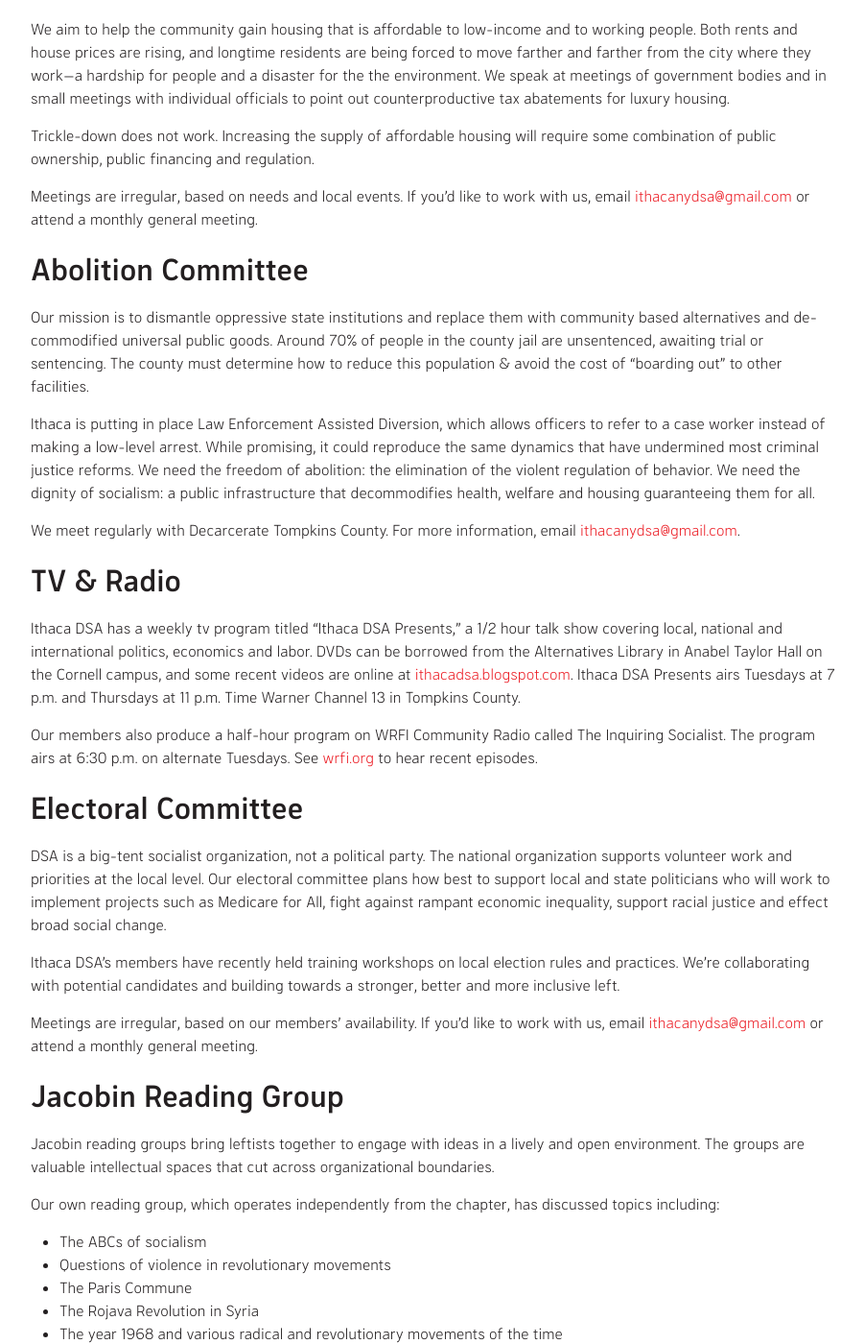
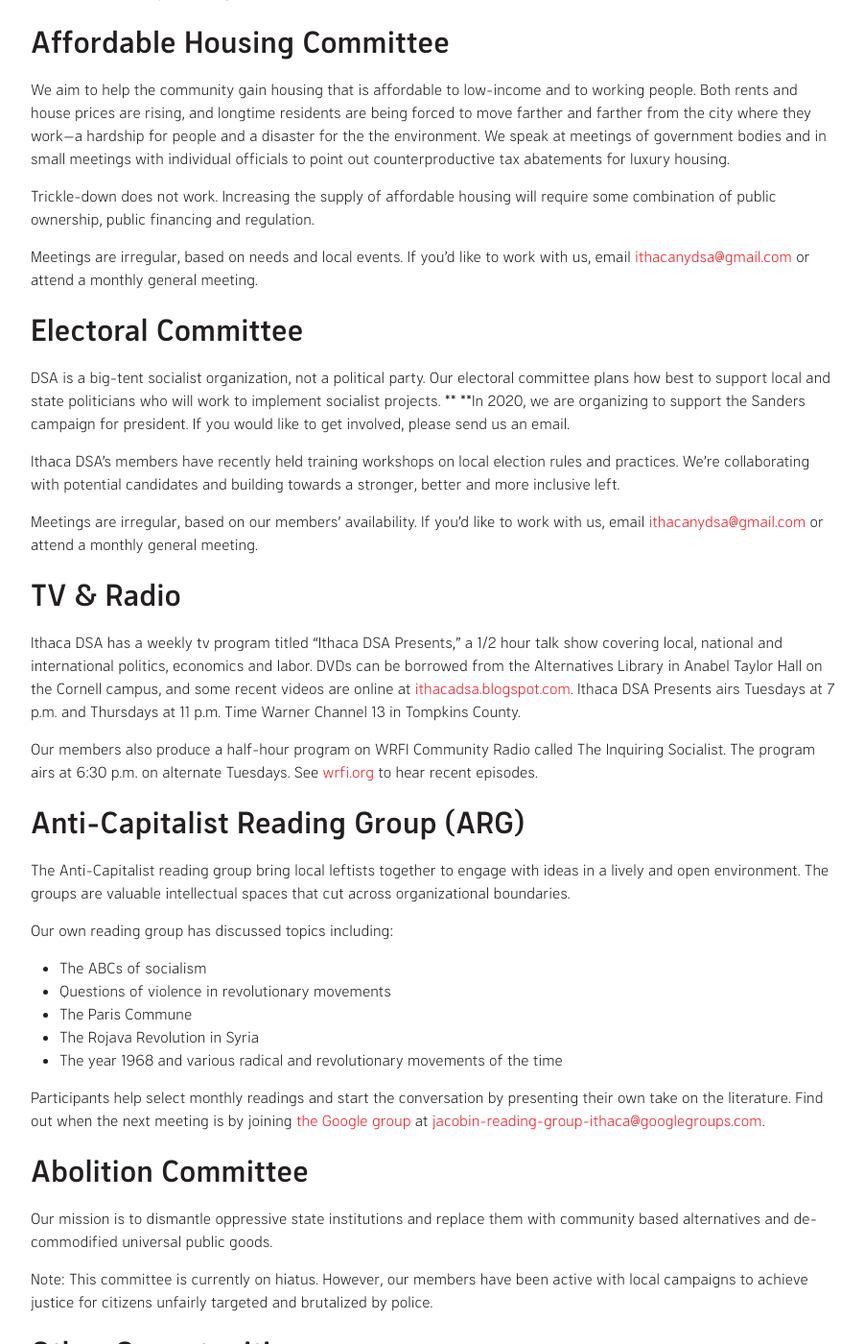
Before and after one commit to ithacadsa/ithacadsa.github.io, a Jekyll site: the page built from committees.md, in a window 1280 px wide and 1400 px high, scrolled down 221 px. Shown: the whole window at 96% size, without its empty margins (188-1089 px from the left). Built offline with Jekyll 4.4.1, drawn with Linux system fonts in a browser that asks for light colours; some of the changed text lies outside the part shown.

Commit message:
Update committees.md

```diff
--- a/committees.md
+++ b/committees.md
@@ -3,6 +3,8 @@
 title: Committees & Working Groups
 permalink: /committees/
 ---
+
+* *Note: All committees are led by members working together as volunteers. If you would like to get involved with these or start one of your own, just reach out.* *
 
 ## Affordable Housing Committee
 
@@ -20,24 +22,18 @@
 with us, email [ithacanydsa@gmail.com][main-email] or attend a monthly general
 meeting.
 
-## Abolition Committee
+## Electoral Committee
 
-Our mission is to dismantle oppressive state institutions and replace them with
-community based alternatives and de-commodified universal public goods. Around
-70% of people in the county jail are unsentenced, awaiting trial or sentencing.
-The county must determine how to reduce this population & avoid the cost of
-“boarding out” to other facilities.
+DSA is a big-tent socialist organization, not a political party. Our
+electoral committee plans how best to support local and state politicians who
+will work to implement socialist projects. ** **In 2020, we are organizing to support the Sanders campaign for president. If you would like to get involved, please send us an email.
 
-Ithaca is putting in place Law Enforcement Assisted Diversion, which allows
-officers to refer to a case worker instead of making a low-level arrest. While
-promising, it could reproduce the same dynamics that have undermined most
-criminal justice reforms. We need the freedom of abolition: the elimination of
-the violent regulation of behavior. We need the dignity of socialism: a public
-infrastructure that decommodifies health, welfare and housing guaranteeing them
-for all.
+Ithaca DSA’s members have recently held training workshops on local election
+rules and practices. We’re collaborating with potential candidates and building
+towards a stronger, better and more inclusive left.
 
-We meet regularly with Decarcerate Tompkins County. For more information, email
-[ithacanydsa@gmail.com][main-email].
+Meetings are irregular, based on our members’ availability. If you’d like to
+work with us, email [ithacanydsa@gmail.com][main-email] or attend a monthly general meeting.
 
 ## TV & Radio
 
@@ -52,29 +48,13 @@
 Inquiring Socialist. The program airs at 6:30 p.m. on alternate Tuesdays. See
 [wrfi.org](https://wrfi.org) to hear recent episodes.
 
-## Electoral Committee
+## Anti-Capitalist Reading Group (ARG)
 
-DSA is a big-tent socialist organization, not a political party. The national
-organization supports volunteer work and priorities at the local level. Our
-electoral committee plans how best to support local and state politicians who
-will work to implement projects such as Medicare for All, fight against rampant
-economic inequality, support racial justice and effect broad social change.
-
-Ithaca DSA’s members have recently held training workshops on local election
-rules and practices. We’re collaborating with potential candidates and building
-towards a stronger, better and more inclusive left.
-
-Meetings are irregular, based on our members’ availability. If you’d like to
-work with us, email [ithacanydsa@gmail.com][main-email] or attend a monthly general meeting.
-
-## Jacobin Reading Group
-
-Jacobin reading groups bring leftists together to engage with ideas in a lively
+The Anti-Capitalist reading group bring local leftists together to engage with ideas in a lively
 and open environment. The groups are valuable intellectual spaces that cut
 across organizational boundaries.
 
-Our own reading group, which operates independently from the chapter, has
-discussed topics including:
+Our own reading group has discussed topics including:
 
  * The ABCs of socialism
  * Questions of violence in revolutionary movements
@@ -85,6 +65,13 @@
 Participants help select monthly readings and start the conversation by
 presenting their own take on the literature. Find out when the next meeting is
 by joining [the Google group][reading-group] at [jacobin-reading-group-ithaca@googlegroups.com][reading-email].
+
+## Abolition Committee
+
+Our mission is to dismantle oppressive state institutions and replace them with
+community based alternatives and de-commodified universal public goods.
+
+Note: This committee is currently on hiatus. However, our members have been active with local campaigns to achieve justice for citizens unfairly targeted and brutalized by police.
 
 ## Other Opportunities
 
```
